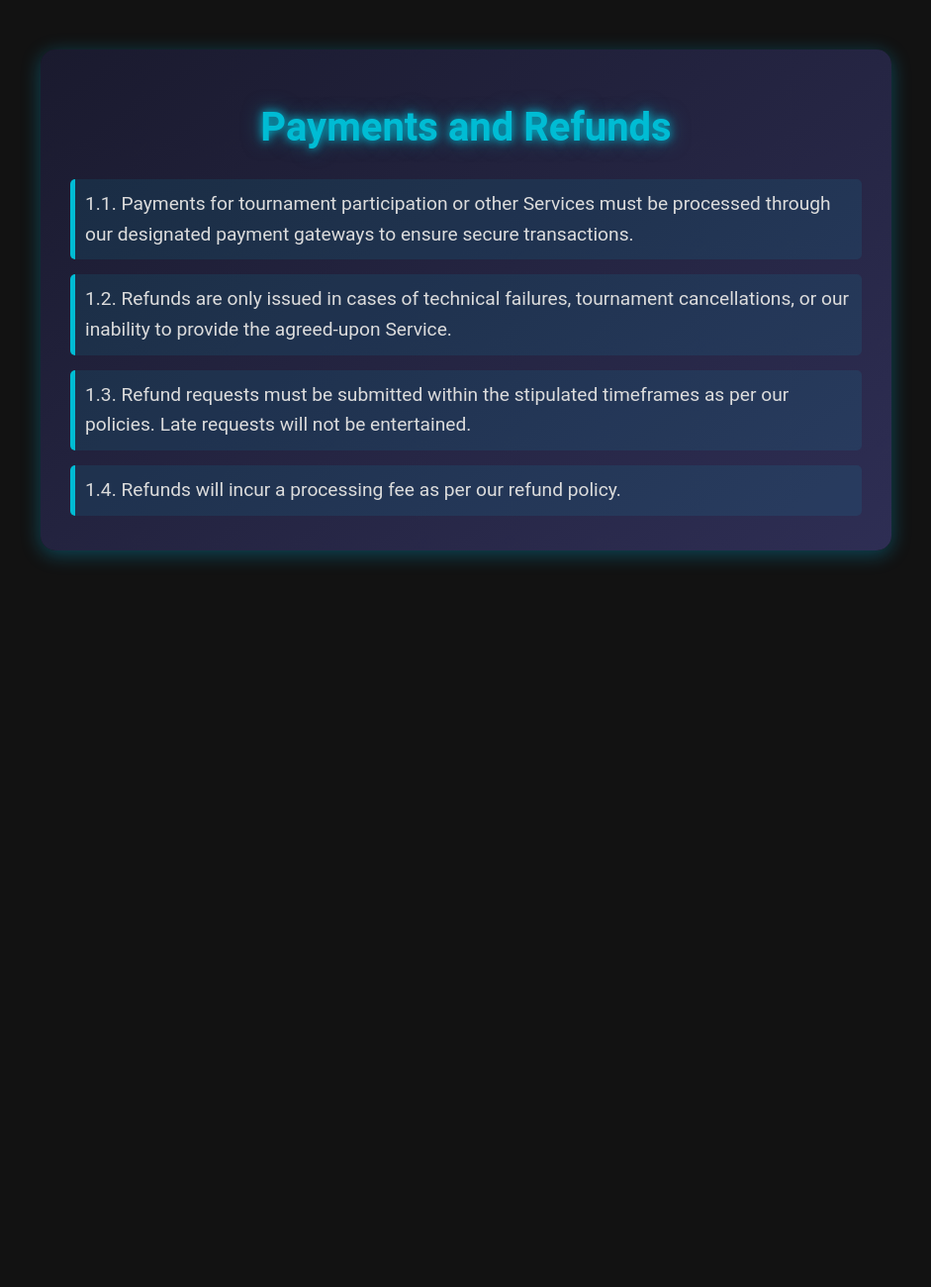
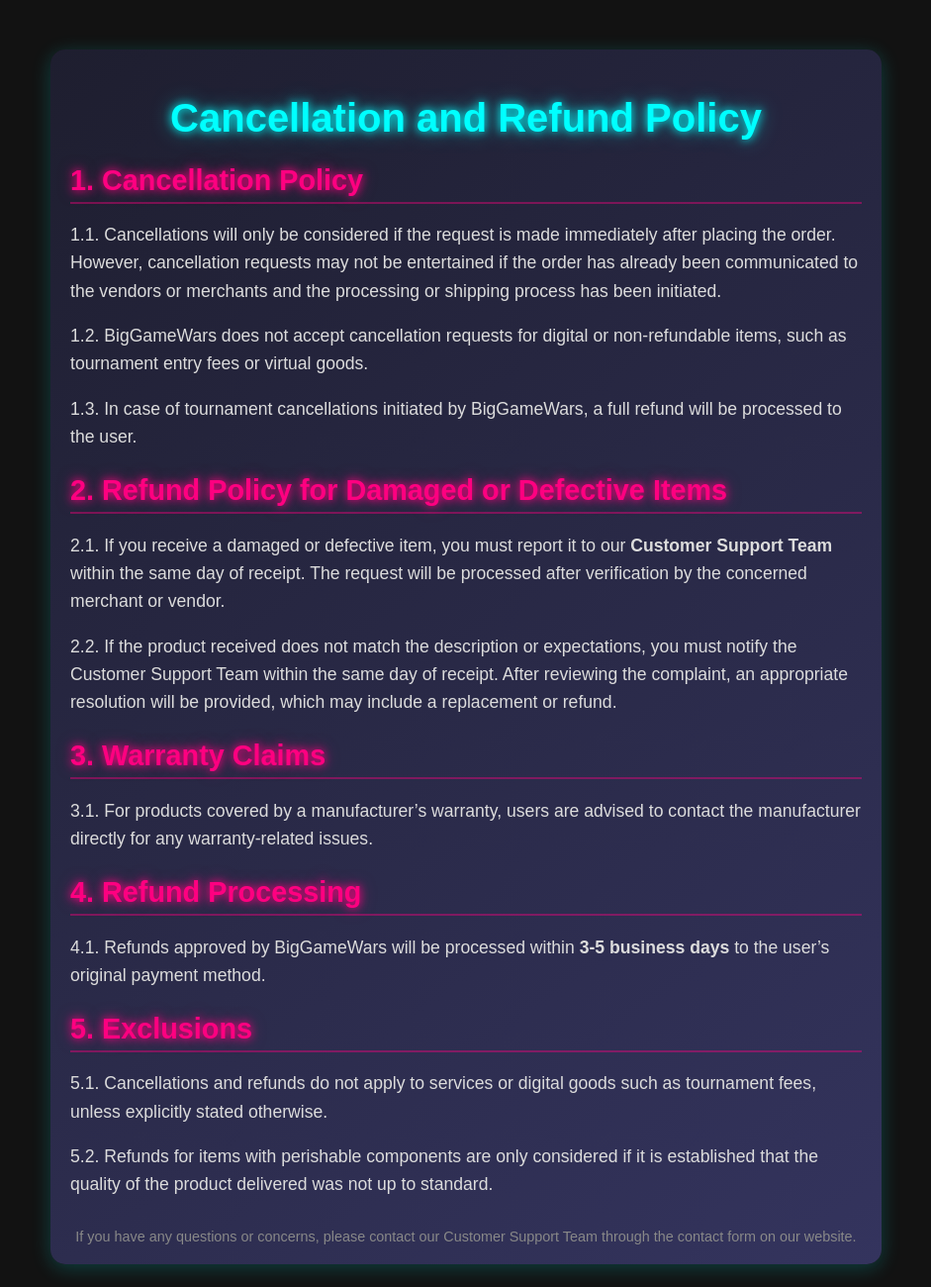
Before and after one commit to biggamewars/refunds-payments, a plain HTML site: page index.html in a window 1280 px wide. Shown: the whole page at 99% size, without its empty margins (169-1110 px from the left). Before the commit the page ends 800 px from the top, so only its background shows below. Drawn offline with Linux system fonts and the light colour scheme.

Commit message:
Update index.html

```diff
--- a/index.html
+++ b/index.html
@@ -3,18 +3,95 @@
 <head>
   <meta charset="UTF-8">
   <meta name="viewport" content="width=device-width, initial-scale=1.0">
-  <link rel="stylesheet" href="index.css">
-  <link rel="icon" href="img-removebg-preview.png">
-  <title>Payments and Refunds</title>
+  <title>Cancellation and Refund Policy</title>
+  <style>
+    body {
+      font-family: 'Arial', sans-serif;
+      background-color: #121212;
+      color: #e0e0e0;
+      margin: 0;
+      padding: 0;
+    }
+
+    .policy-container {
+      max-width: 800px;
+      margin: 50px auto;
+      padding: 20px;
+      background: linear-gradient(145deg, #1e1e2f, #34345e);
+      box-shadow: 0px 4px 20px rgba(0, 255, 255, 0.2);
+      border-radius: 15px;
+    }
+
+    .policy-title {
+      font-size: 2.5rem;
+      text-align: center;
+      color: #00ffff;
+      margin-bottom: 20px;
+      text-shadow: 0 0 10px #00ffff, 0 0 20px rgba(0, 255, 255, 0.5);
+    }
+
+    .policy-section {
+      margin-bottom: 20px;
+    }
+
+    .policy-section h2 {
+      font-size: 1.8rem;
+      color: #ff0080;
+      text-shadow: 0 0 8px #ff0080, 0 0 15px rgba(255, 0, 128, 0.5);
+      border-bottom: 2px solid rgba(255, 0, 128, 0.4);
+      padding-bottom: 5px;
+      margin-bottom: 10px;
+    }
+
+    .policy-section p {
+      font-size: 1.1rem;
+      line-height: 1.6;
+      color: #dcdcdc;
+    }
+
+    .policy-footer {
+      margin-top: 30px;
+      text-align: center;
+      font-size: 0.9rem;
+      color: #888;
+    }
+  </style>
 </head>
 <body>
-  <div class="payments-container">
-    <h1 class="payments-title">Payments and Refunds</h1>
-    <div class="payments-section">
-      <p>1.1.  Payments for tournament participation or other Services must be processed through our designated payment gateways to ensure secure transactions.</p>
-      <p>1.2. Refunds are only issued in cases of technical failures, tournament cancellations, or our inability to provide the agreed-upon Service.</p>
-      <p>1.3.  Refund requests must be submitted within the stipulated timeframes as per our policies. Late requests will not be entertained.</p>
-      <p>1.4. Refunds will incur a processing fee as per our refund policy.</p>
+  <div class="policy-container">
+    <h1 class="policy-title">Cancellation and Refund Policy</h1>
+
+    <div class="policy-section">
+      <h2>1. Cancellation Policy</h2>
+      <p>1.1. Cancellations will only be considered if the request is made immediately after placing the order. However, cancellation requests may not be entertained if the order has already been communicated to the vendors or merchants and the processing or shipping process has been initiated.</p>
+      <p>1.2. BigGameWars does not accept cancellation requests for digital or non-refundable items, such as tournament entry fees or virtual goods.</p>
+      <p>1.3. In case of tournament cancellations initiated by BigGameWars, a full refund will be processed to the user.</p>
+    </div>
+
+    <div class="policy-section">
+      <h2>2. Refund Policy for Damaged or Defective Items</h2>
+      <p>2.1. If you receive a damaged or defective item, you must report it to our <strong>Customer Support Team</strong> within the same day of receipt. The request will be processed after verification by the concerned merchant or vendor.</p>
+      <p>2.2. If the product received does not match the description or expectations, you must notify the Customer Support Team within the same day of receipt. After reviewing the complaint, an appropriate resolution will be provided, which may include a replacement or refund.</p>
+    </div>
+
+    <div class="policy-section">
+      <h2>3. Warranty Claims</h2>
+      <p>3.1. For products covered by a manufacturer’s warranty, users are advised to contact the manufacturer directly for any warranty-related issues.</p>
+    </div>
+
+    <div class="policy-section">
+      <h2>4. Refund Processing</h2>
+      <p>4.1. Refunds approved by BigGameWars will be processed within <strong>3-5 business days</strong> to the user’s original payment method.</p>
+    </div>
+
+    <div class="policy-section">
+      <h2>5. Exclusions</h2>
+      <p>5.1. Cancellations and refunds do not apply to services or digital goods such as tournament fees, unless explicitly stated otherwise.</p>
+      <p>5.2. Refunds for items with perishable components are only considered if it is established that the quality of the product delivered was not up to standard.</p>
+    </div>
+
+    <div class="policy-footer">
+      If you have any questions or concerns, please contact our Customer Support Team through the contact form on our website.
     </div>
   </div>
 </body>
```
